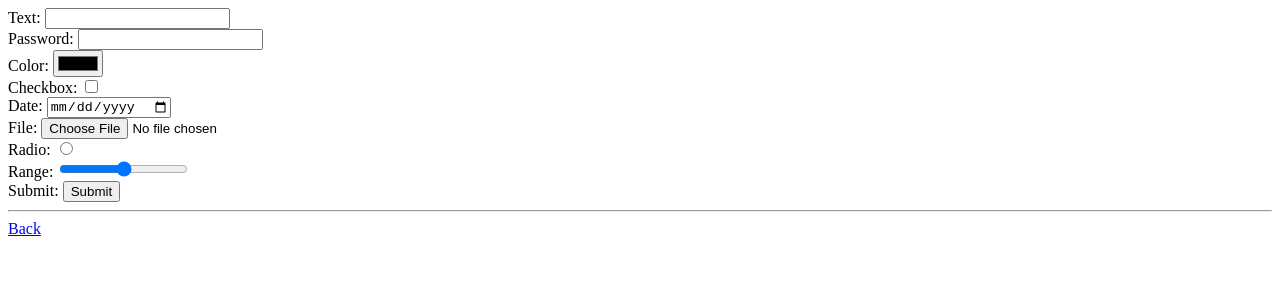
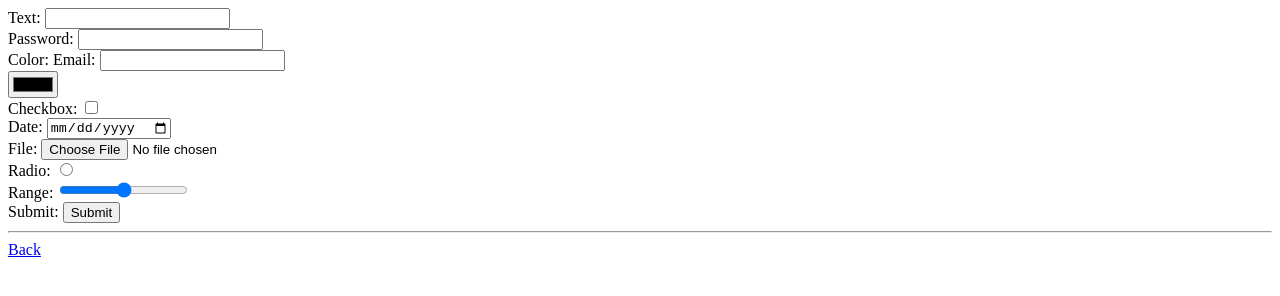
Before and after one commit to Sidhu0786/CV, a plain HTML site: page inputs.html in a window 1280 px wide. Drawn offline with Linux system fonts and the light colour scheme.

Commit message:
Update inputs.html

```diff
--- a/inputs.html
+++ b/inputs.html
@@ -13,6 +13,8 @@
       <label>Password:</label>
       <input type="password" name="" id="" /><br />
       <label>Color:</label>
+       <label>Email:</label>
+      <input type="email" name="" id="" /><br />
       <input type="color" name="" id="" /><br />
       <label>Checkbox:</label>
       <input type="checkbox" name="" id="" /><br />
```
